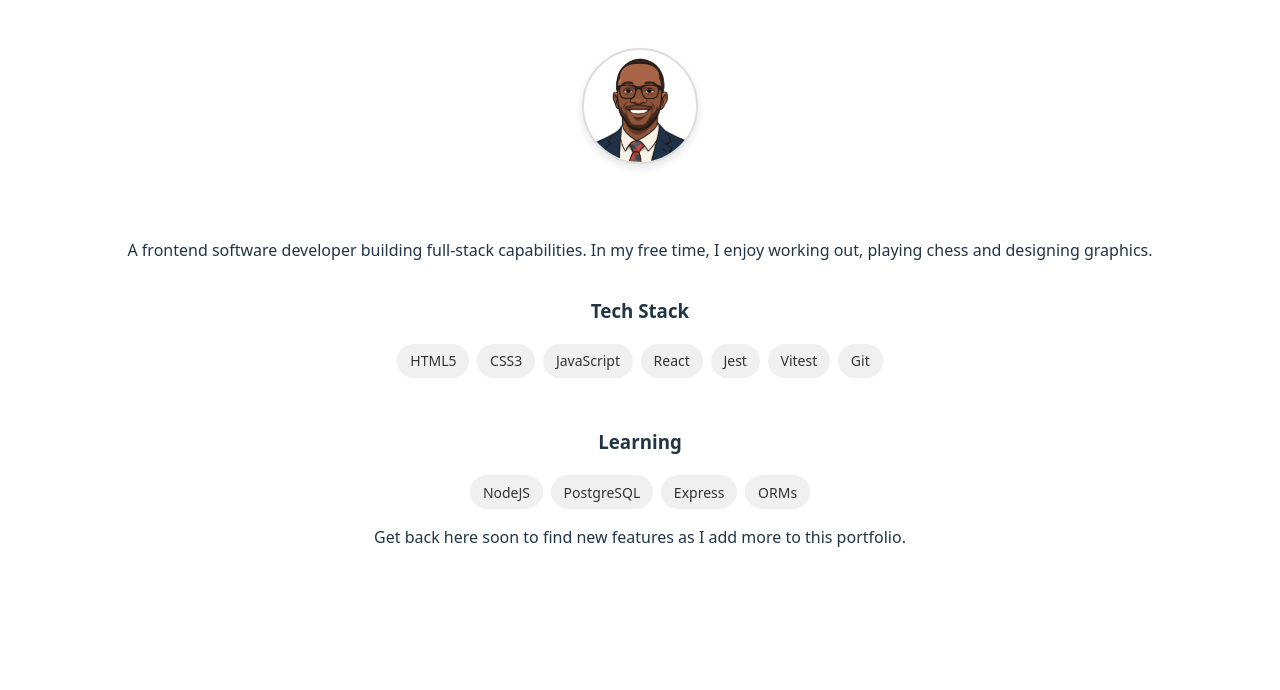
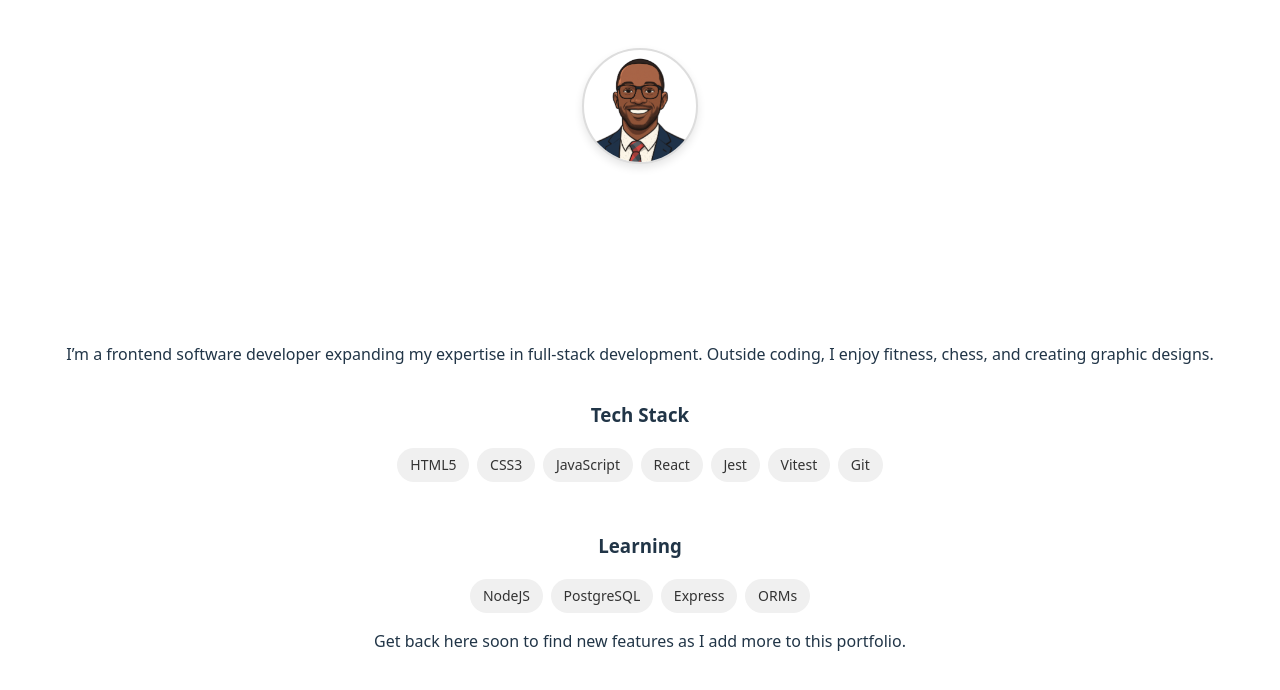
Before and after one commit to kondwanimuwowo/kondwani-portfolio, a React (Vite) app: page / in a window 1280 px wide. Shown: the top 690 px of the page. Built offline with nearby package versions, Linux system fonts and the light colour scheme.

Commit message:
Enhance bio and update image path

```diff
--- a/index.html
+++ b/index.html
@@ -2,9 +2,29 @@
 <html lang="en">
   <head>
     <meta charset="UTF-8" />
-    <link rel="icon" type="image/svg+xml" href="/vite.svg" />
+    <link rel="icon" type="image/png" href="/favicon.png" />
     <meta name="viewport" content="width=device-width, initial-scale=1.0" />
-    <title>Kondwani's Portfolio</title>
+    <meta
+      name="description"
+      content="Kondwani Muwowo - Frontend Developer Portfolio"
+    />
+    <meta
+      name="keywords"
+      content="frontend developer, react, javascript, portfolio"
+    />
+    <meta name="author" content="Kondwani Muwowo" />
+
+    <!-- Open Graph Meta Tags -->
+    <meta property="og:title" content="Kondwani Muwowo - Portfolio" />
+    <meta
+      property="og:description"
+      content="Frontend software developer building full-stack capabilities"
+    />
+    <meta property="og:type" content="website" />
+    <meta property="og:image" content="/images/kondwani.png" />
+    <meta property="og:url" content="https://kondwanimuwowo.com" />
+
+    <title>Kondwani Muwowo - Portfolio</title>
   </head>
   <body>
     <div id="root"></div>
--- a/src/Portfolio.jsx
+++ b/src/Portfolio.jsx
@@ -1,10 +1,10 @@
 import "./Portfolio.css";
 import Bio from "./components/Bio";
 import Skills from "./components/Skills";
-import profileImage from "./assets/images/kondwani.png";
 
 function Portfolio() {
   const name = "kondwani muwowo";
+  const imgLink = "/images/kondwani.png";
   const skills = [
     "HTML5",
     "CSS3",
@@ -18,7 +18,7 @@ function Portfolio() {
 
   return (
     <>
-      <Bio name={name} imgLink={profileImage} />
+      <Bio name={name} imgLink={imgLink} />
       <Skills skills={skills} learning={learning} />
       <p className="text-gray-400 text-sm text-center">
         Get back here soon to find new features as I add more to this portfolio.
--- a/src/components/Bio.jsx
+++ b/src/components/Bio.jsx
@@ -1,3 +1,6 @@
+const BIO_TEXT =
+  "I’m a frontend software developer expanding my expertise in full-stack development. Outside coding, I enjoy fitness, chess, and creating graphic designs.";
+
 function capitalize(words) {
   if (!words) return "";
   return words
@@ -8,16 +11,13 @@ function capitalize(words) {
 
 function Bio({ imgLink, name }) {
   return (
-    <>
+    <section>
       <div className="portfolio-img">
         <img src={imgLink} alt={name} />
       </div>
       <h1 className="my-name">I'm {capitalize(name)}.</h1>
-      <p className="bio">
-        A frontend software developer building full-stack capabilities. In my
-        free time, I enjoy working out, playing chess and designing graphics.
-      </p>
-    </>
+      <p className="bio">{BIO_TEXT}</p>
+    </section>
   );
 }
 
```
Also changed, not shown: public/favicon.png (added), public/images/kondwani.png (renamed from src/assets/images/kondwani.png).
